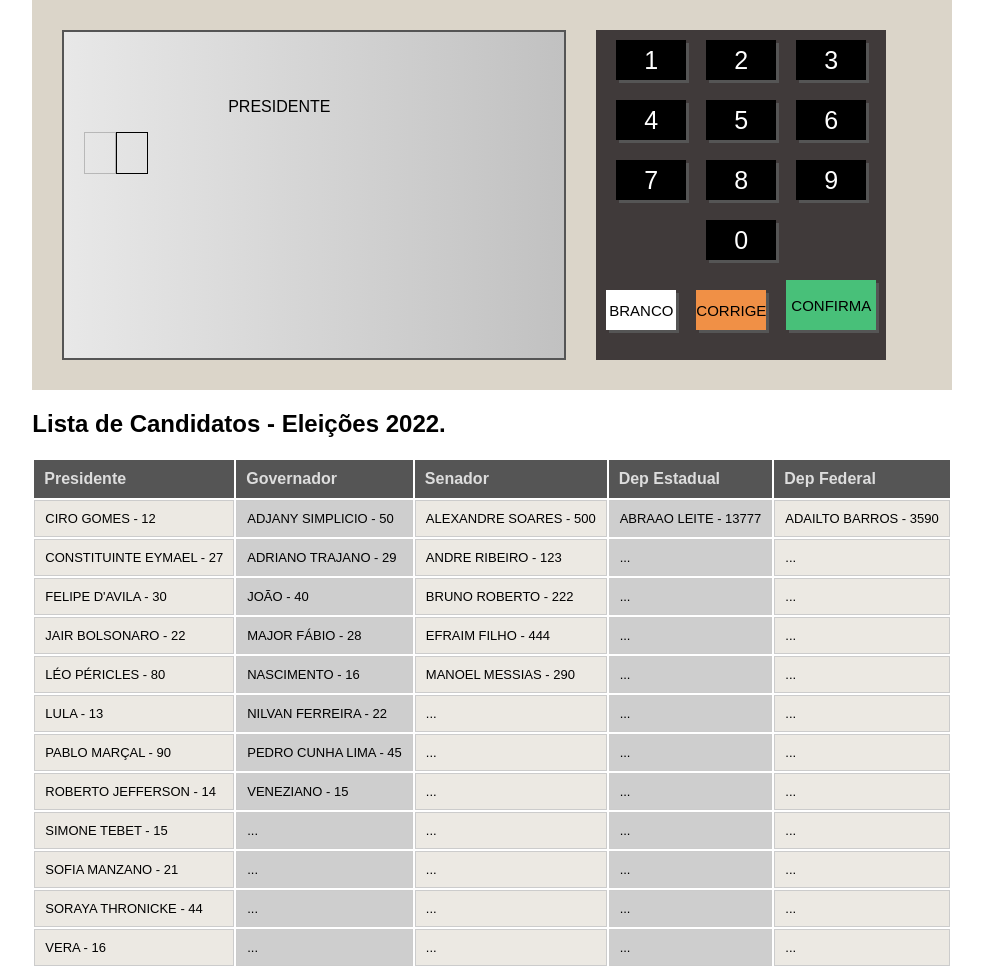
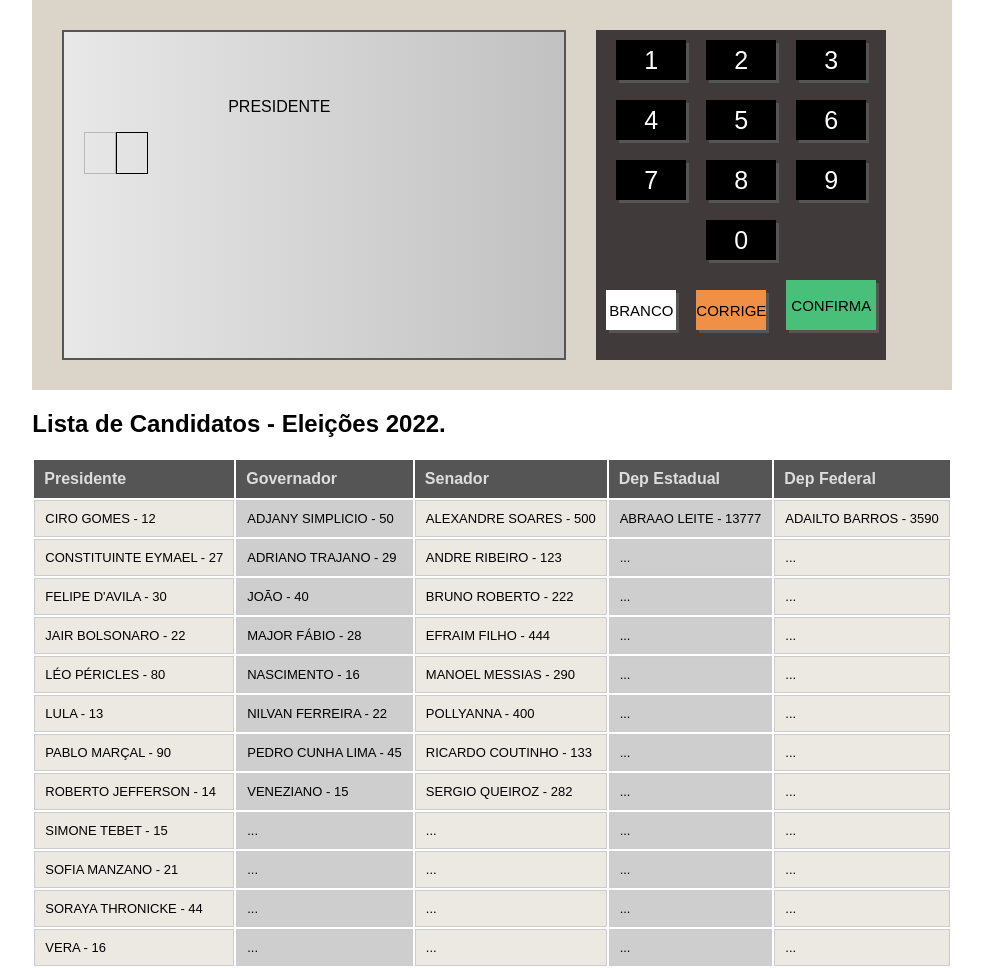
Before and after one commit to Pablosillva/urna-eletronica, a plain HTML site: page index.html in a window 1280 px wide. Shown: the whole page, without its empty margins (148-1131 px from the left). Drawn offline with Linux system fonts and the light colour scheme.

Commit message:
Adicionado todos os candidatos da paraíba ao senado

```diff
--- a/etapas.js
+++ b/etapas.js
@@ -259,6 +259,30 @@ let etapas = [
                 fotos:[
                     {url:'manoel_messias.jpg', legenda: 'Senador'}
                 ]
+            },
+            {
+                numero: '400',
+                nome: 'POLLYANNA',
+                partido: 'PSB',
+                fotos:[
+                    {url:'pollyanna.jpeg', legenda: 'Senador'}
+                ]
+            },
+            {
+                numero: '133',
+                nome: 'RICARDO COUTINHO',
+                partido: 'PT',
+                fotos:[
+                    {url:'ricardo_coutinho.jpg', legenda: 'Senador'}
+                ]
+            },
+            {
+                numero: '282',
+                nome: 'SERGIO QUEIROZ',
+                partido: 'PRTB',
+                fotos:[
+                    {url:'sergio_queiroz.jpeg', legenda: 'Senador'}
+                ]
             }
         ]
     },
--- a/index.html
+++ b/index.html
@@ -132,21 +132,21 @@
                     <tr>
                         <td>LULA - 13</td>
                         <td>NILVAN FERREIRA - 22</td>
-                        <td>...</td>
+                        <td>POLLYANNA - 400</td>
                         <td>...</td>
                         <td>...</td>
                     </tr>
                     <tr>
                         <td>PABLO MARÇAL - 90</td>
                         <td>PEDRO CUNHA LIMA - 45</td>
-                        <td>...</td>
+                        <td>RICARDO COUTINHO - 133</td>
                         <td>...</td>
                         <td>...</td>
                     </tr>
                     <tr>
                         <td>ROBERTO JEFFERSON - 14</td>
                         <td>VENEZIANO - 15</td>
-                        <td>...</td>
+                        <td>SERGIO QUEIROZ - 282</td>
                         <td>...</td>
                         <td>...</td>
                     </tr>
```
Also changed, not shown: images/pollyanna.jpeg (added), images/ricardo_coutinho.jpg (added), images/sergio_queiroz.jpeg (added).
